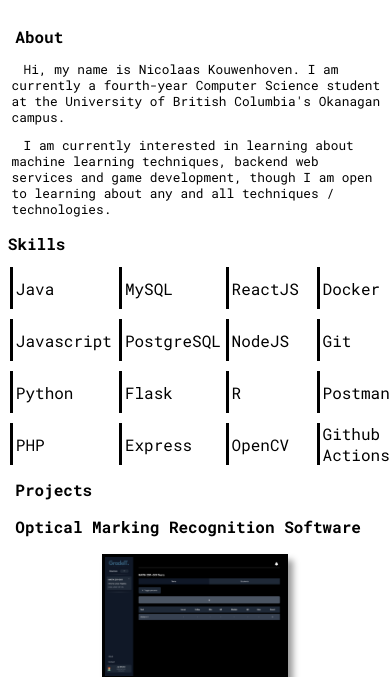
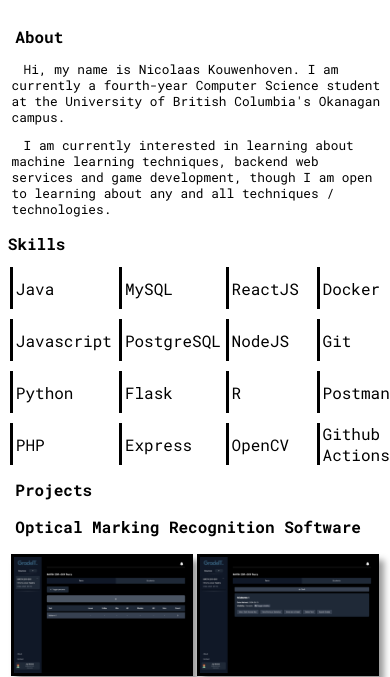
Before and after one commit to Nickouwen/resume, a plain HTML site: page index.html in a window 390 px wide. Shown: the part 136-813 px from the top of the page. Drawn offline with Linux system fonts and the light colour scheme.

Commit message:
Adjusted width

```diff
--- a/styles/styles.css
+++ b/styles/styles.css
@@ -269,7 +269,7 @@ a img:hover {
     #projects {
         margin: 0 2%;
         .grid-container .grid-item {
-            width: 48%;
+            width: 47%;
         }
     }
 
```
